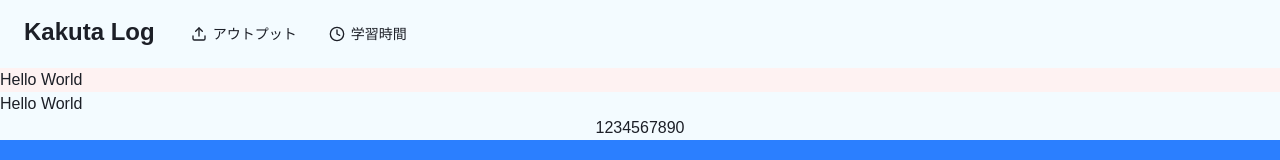
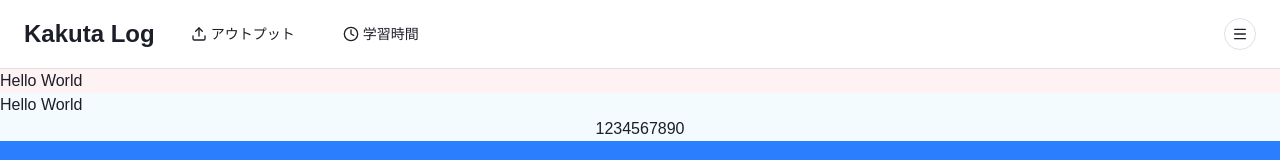
Before and after one commit to kakuta0915/kakuta-log, a Next.js app: page / in a window 1280 px wide. Shown: the top 160 px of the page. Built offline with nearby package versions, Linux system fonts and the light colour scheme.

Commit message:
wip: Header コンポーネントの Nav レイアウト 作業途中

```diff
--- a/components/Layouts/Header/index.tsx
+++ b/components/Layouts/Header/index.tsx
@@ -15,26 +15,27 @@ export default function Header({
 
   return (
     <>
-      <header className="flex p-4 px-6">
+      <header className="sticky top-0 z-40 flex items-center border-b border-line bg-surface backdrop-blur p-4 px-6">
         <Link href="/" className="text-2xl font-bold">
           Kakuta Log
         </Link>
 
         <Nav isAuthenticated={isAuthenticated} variant="desktop" />
 
-        {/* ハンバーガーメニュー */}
+        {/* Mobile Size  */}
+        <div className="ml-auto sm-hidden">
           <button
             type="button"
             aria-label={menuOpen ? "メニューを閉じる" : "メニューを開く"}
             aria-expanded={menuOpen}
             onClick={() => setMenuOpen((v) => !v)}
-          className="flex h-8 w-8 items-center justify-center rounded-full border border-line text-fg sm:hidden"
+            className="flex justify-center items-center ml-auto h-8 w-8 rounded-full border border-line text-fg"
           >
             {menuOpen ? <X size={16} /> : <Menu size={16} />}
           </button>
 
           {menuOpen && (
-          <div className="fade-in border-t border-line bg-surface px-4 pb-4 sm:hidden">
+            <div className="absolute left-0 top-full w-full  border-b border-line border-t bg-surface2 px-8 py-6 sm:hidden">
               <Nav
                 isAuthenticated={isAuthenticated}
                 variant="mobile"
@@ -42,6 +43,7 @@ export default function Header({
               />
             </div>
           )}
+        </div>
       </header>
     </>
   );
--- a/components/Nav/index.tsx
+++ b/components/Nav/index.tsx
@@ -64,7 +64,8 @@ export default function Nav({
             aria-current={active ? "page" : undefined}
             className={
               isMobile
-                ? `flex items-center gap-3 rounded-lg px-3 py-3 text-[15px] ${
+                ? `flex w-full items-center justify-center gap-1 px-3 py-3 text-base ${
+                    // 🔥🔥🔥🔥🔥🔥🔥🔥ここから下のレイアウトを確認する 🔥🔥🔥🔥🔥🔥🔥🔥🔥🔥
                     active ? "bg-accent/10 font-bold text-accent" : "text-fg"
                   }`
                 : `flex items-center gap-1.5 rounded-md px-2.5 py-2 text-xs transition-colors lg:px-3 lg:text-sm ${
@@ -74,8 +75,12 @@ export default function Nav({
                   }`
             }
           >
-            <Icon size={isMobile ? 18 : 16} />
-            {label}
+            <span className="flex items-center w-[120px]  gap-1">
+              <span className="flex w-4 justify-center shrink-0">
+                <Icon size={16} />
+              </span>
+              {label}
+            </span>
           </Link>
         );
       })}
```
Lines whose indentation alone changed are shown as unchanged.
